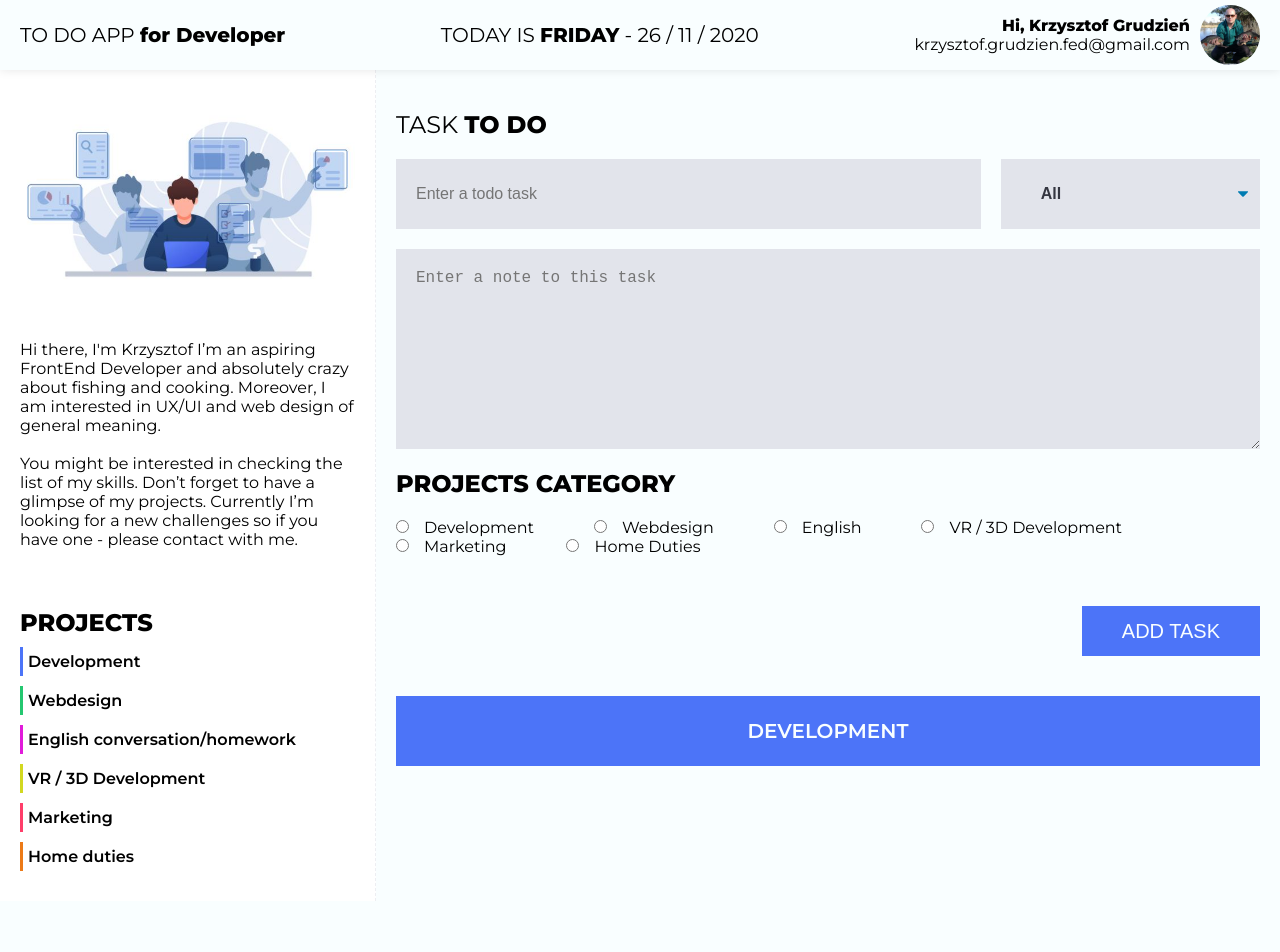
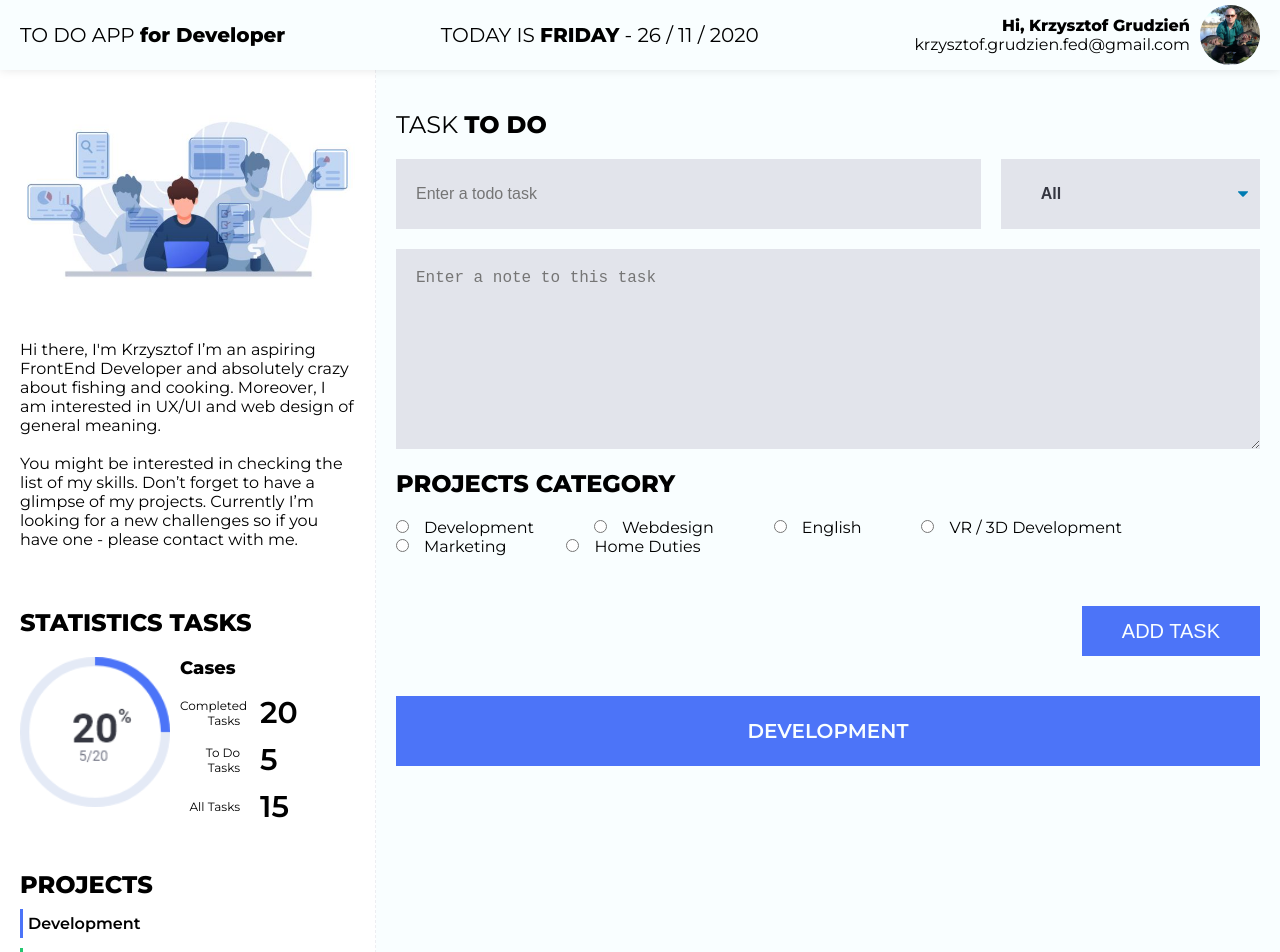
Before and after one commit to KrzysztofGrudzien/React-To-Do-App, a React (Create React App) app: page / in a window 1280 px wide. Shown: the top 952 px of the page. Before the commit the page ends 901 px from the top, so only its background shows below. Built offline with nearby package versions, Linux system fonts and the light colour scheme.

Commit message:
create, style and add Summary component to the app

```diff
--- a/src/components/App/App.js
+++ b/src/components/App/App.js
@@ -5,6 +5,7 @@ import ImgAvatar from "../../assets/images/author@2x.jpg";
 import ImgTasks from "../../assets/images/tasks@2x.jpg";
 import Form from "../Form/Form";
 import ToDoList from "../ToDoList/ToDoList";
+import Summary from "../Summary/Summary";
 
 const Header = styled.header`
   align-items: center;
@@ -49,7 +50,7 @@ const AssideBox = styled.div`
   display: flex;
   flex-direction: column;
   grid-area: aside;
-  min-height: calc(100vh - 70px);
+  min-height: calc(100% - 70px);
   position: relative;
   z-index: 1;
 
@@ -127,6 +128,7 @@ const App = () => {
           new challenges so if you have one - please contact with me. <br />
           <br />
         </AuthorDescription>
+        <Summary />
         <div className="project-titles">
           <h2>PROJECTS</h2>
           <ul>
--- /dev/null
+++ b/src/components/Summary/Summary.js
@@ -0,0 +1,31 @@
+import React from "react";
+import SummaryImg from "../../assets/images/summary-tasks.png";
+import "./Summary.scss";
+
+const Summary = () => {
+  return (
+    <section className="summary">
+      <h2 className="summary-title">Statistics tasks</h2>
+      <img src={SummaryImg} alt="summary image" />
+      <div className="summary-cases">
+        Cases
+        <ul className="summary-list">
+          <li className="summary-list-item">
+            <div className="summary-cases-title">Completed Tasks</div>
+            <div className="summary-amount">20</div>
+          </li>
+          <li className="summary-list-item">
+            <div className="summary-cases-title">To Do Tasks</div>
+            <div className="summary-amount">5</div>
+          </li>
+          <li className="summary-list-item">
+            <div className="summary-cases-title">All Tasks</div>
+            <div className="summary-amount">15</div>
+          </li>
+        </ul>
+      </div>
+    </section>
+  );
+};
+
+export default Summary;
--- /dev/null
+++ b/src/components/Summary/Summary.scss
@@ -0,0 +1,51 @@
+.summary {
+  display: flex;
+  flex-wrap: wrap;
+  padding: 20px;
+
+  &-title {
+    padding-bottom: 20px;
+    text-transform: uppercase;
+    width: 100%;
+  }
+
+  img {
+    height: 150px;
+    width: auto;
+  }
+
+  &-cases {
+    font-weight: 800;
+    font-size: 1.8rem;
+    margin-left: 10px;
+  }
+
+  &-list {
+    display: flex;
+    flex-direction: column;
+    margin-top: 10px;
+  }
+
+  &-list-item {
+    align-items: center;
+    display: flex;
+    font-weight: 400;
+    font-size: 1.2rem;
+    justify-content: space-between;
+    margin: 5px 0;
+    text-align: right;
+  }
+
+  &-amount {
+    font-weight: 600;
+    font-size: 3rem;
+    padding-right: 10px;
+    text-align: left;
+    width: 50px;
+  }
+
+  &-cases-title {
+    padding-right: 20px;
+    width: 80px;
+  }
+}
```
Also changed, not shown: src/assets/images/summary-tasks.png (added), src/assets/images/summary-tasks@2x.png (added).
